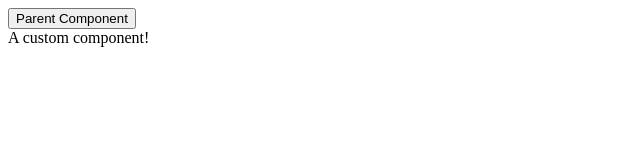
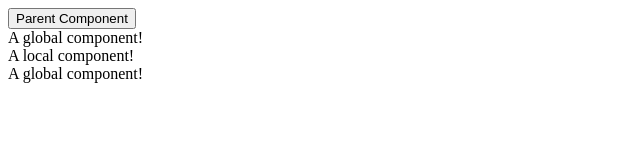
Before and after one commit to mirrors89/vuejs-tutorial, a plain HTML site: page 3_components/index.html in a window 1280 px wide. Shown: the whole page, without its empty margins (0-640 px from the left). Drawn offline with nearby package versions, Linux system fonts and the light colour scheme.

Commit message:
[3.components] 전역, 지역 컴포넌트 등록

```diff
--- a/3_components/index.html
+++ b/3_components/index.html
@@ -6,17 +6,37 @@
   <div id="app">
     <button>Parent Component</button>
     <my-component></my-component>
+    <my-local-component></my-local-component>
+  </div>
+
+  <div id="app2">
+    <my-component></my-component>
+    <my-local-component></my-local-component>
   </div>
 
   <script src="https://unpkg.com/vue@2.3.3"></script>
   <script>
+    // Global Component
     Vue.component('my-component', {
-      template : '<div>A custom component!</div>'
+      template : '<div>A global component!</div>'
+    });
+
+    // Local Component
+    var cmp = {
+      template : '<div>A local component!</div>'
+    };
+
+    new Vue({
+      el : '#app',
+      components: {
+        // 태그명 : 컴포넌트의 내용
+        'my-local-component': cmp
+      }
     });
 
     new Vue({
-      el : '#app'
-    });
+      el : '#app2'
+    })
   </script>
 </body>
 </html>
```
